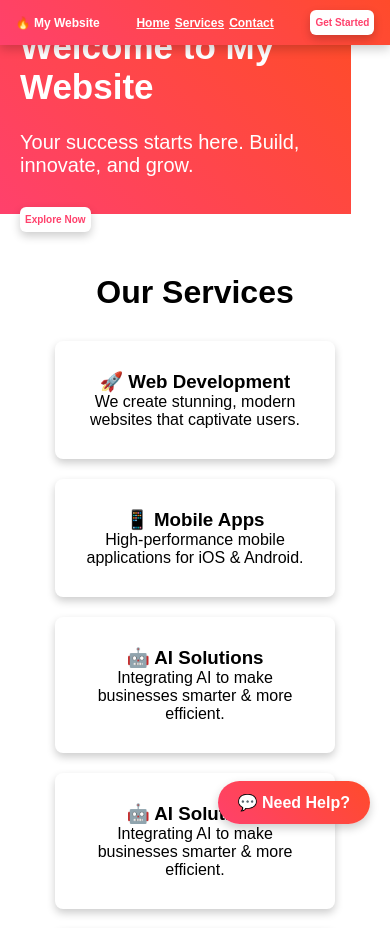
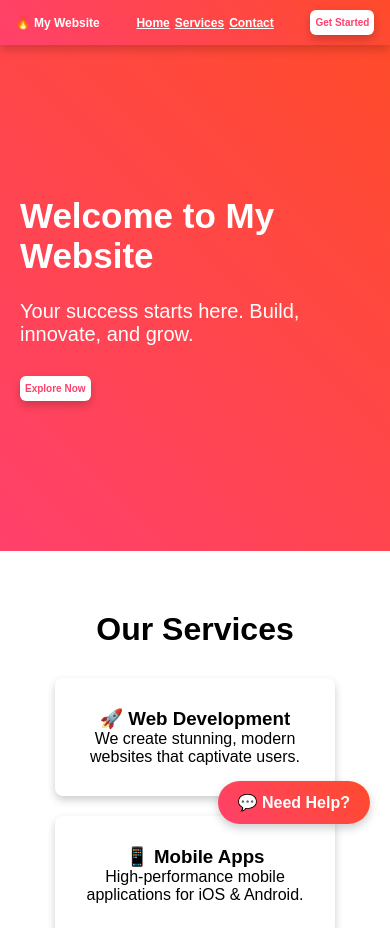
Before and after one commit to Syed-MuhammadAbdullah/frontend, a plain HTML site: page index.html in a window 390 px wide. Shown: the top 928 px of the page. Drawn offline with Linux system fonts and the light colour scheme.

Commit message:
reverted the style.css

```diff
--- a/style.css
+++ b/style.css
@@ -235,8 +235,8 @@ nav a:hover {
     transition: transform 0.3s ease-in-out;
   }
   .hero {
-    height: 20vh;
-    width: 90vw;
+    height: 60vh;
+    width: 100vw;
     background: linear-gradient(45deg, #ff416c, #ff4b2b);
     color: white;
     display: flex;
```
